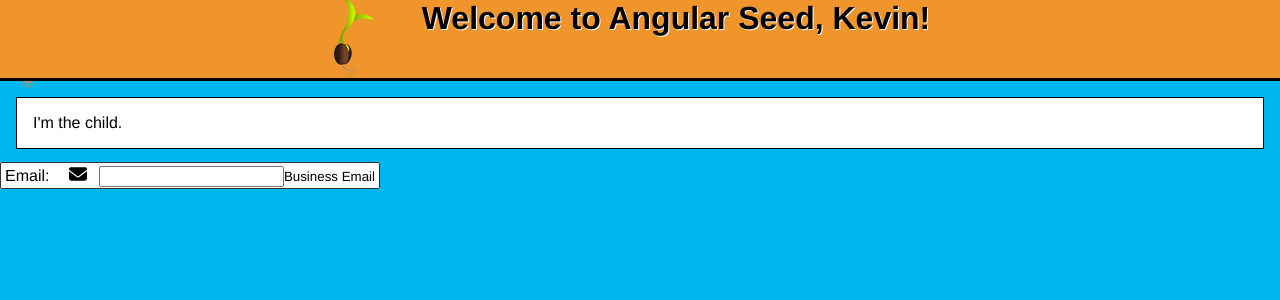
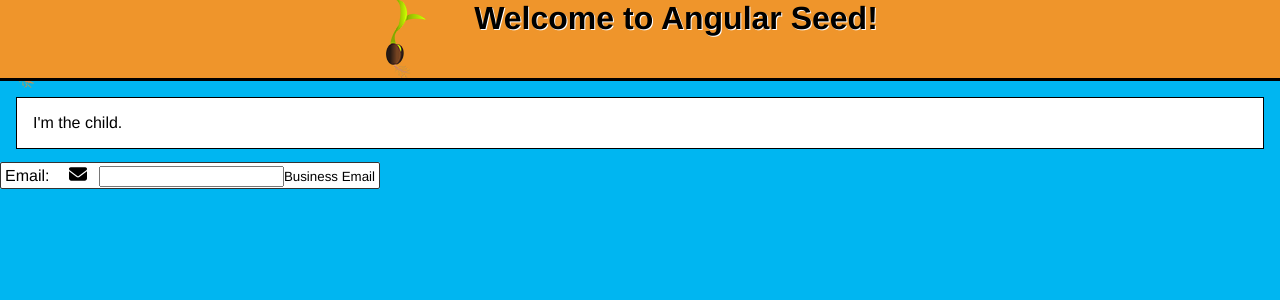
Before and after one commit to kevinruse/angular-v14-seed, an Angular app: page / in a window 1280 px wide. Shown: the top 300 px of the page. Built offline with nearby package versions, Linux system fonts and the light colour scheme.

Commit message:
guided exercise 20 use @input to share data from parent to child component

```diff
--- a/src/app/app.component.html
+++ b/src/app/app.component.html
@@ -1,5 +1,5 @@
 <div>
-  <app-header></app-header>
+  <app-header [user]="user"></app-header>
   <app-child></app-child>
   <!-- <p>The App is working!</p> -->
   <!-- <form class="caution"> -->
--- a/src/app/app.component.ts
+++ b/src/app/app.component.ts
@@ -1,10 +1,27 @@
-import { ViewEncapsulation } from "@angular/core";
-import { Component } from "@angular/core";
+import { ViewEncapsulation } from '@angular/core';
+import { Component } from '@angular/core';
 
 @Component({
-    selector: 'app',
-    templateUrl: './app.component.html',
-    styleUrls: ['./app.component.css'],
-    encapsulation: ViewEncapsulation.None
+  selector: 'app',
+  templateUrl: './app.component.html',
+  styleUrls: ['./app.component.css'],
+  encapsulation: ViewEncapsulation.None,
 })
-export class AppComponent {}
+export class AppComponent {
+  user = {
+    id: 1,
+    name: 'Kevin',
+    gender: 'M',
+    ageGroup: '51+',
+    userCode: 'M51+',
+    reqs: {},
+    reqsStatus: {
+      fruitMet: false,
+      vegMet: false,
+      proteinMet: false,
+      grainMet: false,
+    },
+    registered: false,
+    email: 'kevin@kevinruse.com',
+  };
+}
--- a/src/app/header/header.component.html
+++ b/src/app/header/header.component.html
@@ -15,5 +15,9 @@
 </style>
 <header>
   <img src="../../assets/images/seed-icon.png" alt="" />
-  <h1>{{ title }}, {{ userName }}!</h1>
+  <h1>
+    Welcome {{ user.registered ? "back" : "" }} to Angular Seed{{
+      user.registered ? ", " + user.name : ""
+    }}!
+  </h1>
 </header>
--- a/src/app/header/header.component.ts
+++ b/src/app/header/header.component.ts
@@ -1,4 +1,4 @@
-import { Component, OnInit } from '@angular/core';
+import { Component, OnInit, Input } from '@angular/core';
 import { HeaderTitleService } from '../services/header-title.service';
 
 @Component({
@@ -10,6 +10,9 @@
   userName: string = 'Kevin';
   title: string = '';
 
+  @Input()
+  user: any;
+
   constructor(private headerTitleService: HeaderTitleService) {}
 
   ngOnInit(): void {
```
